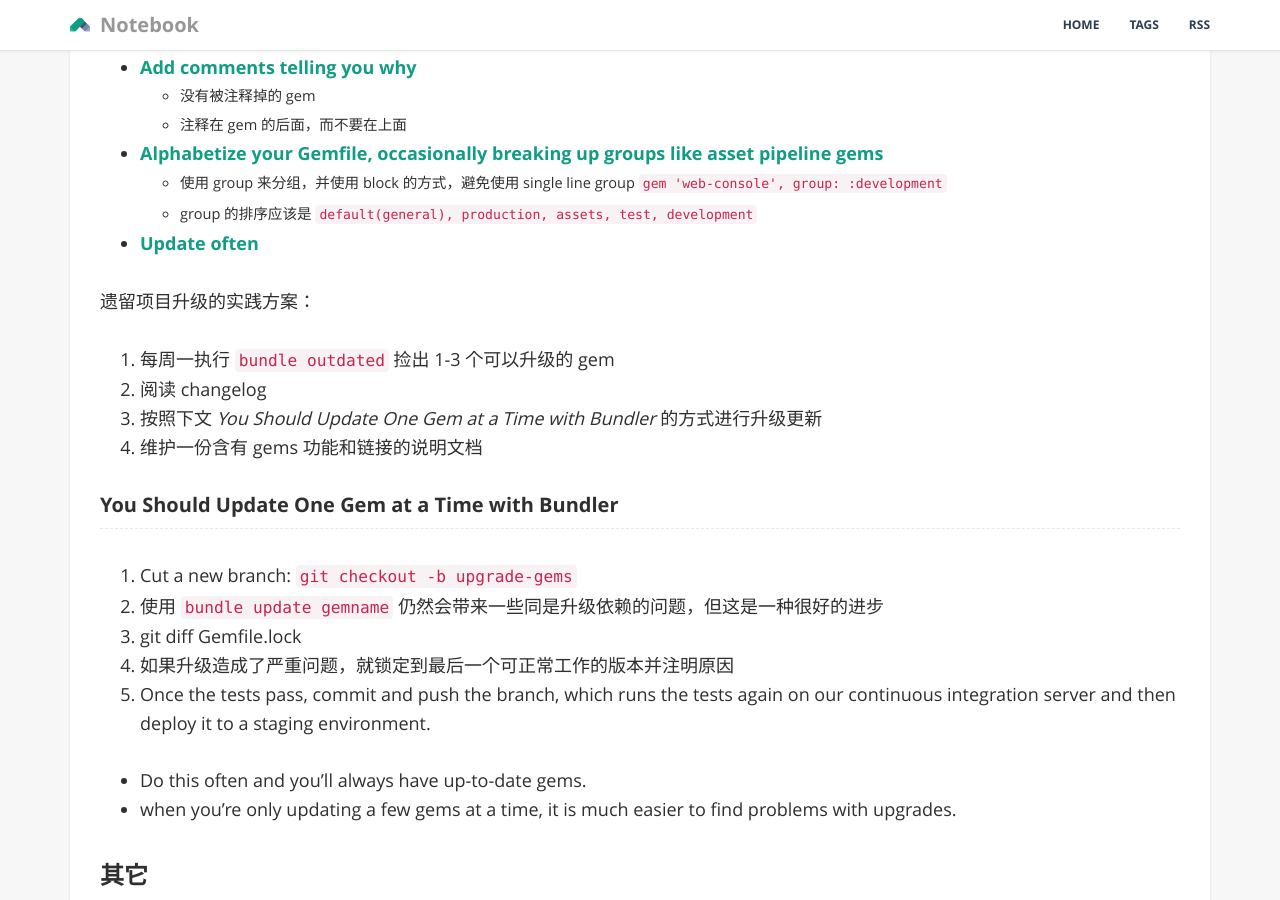
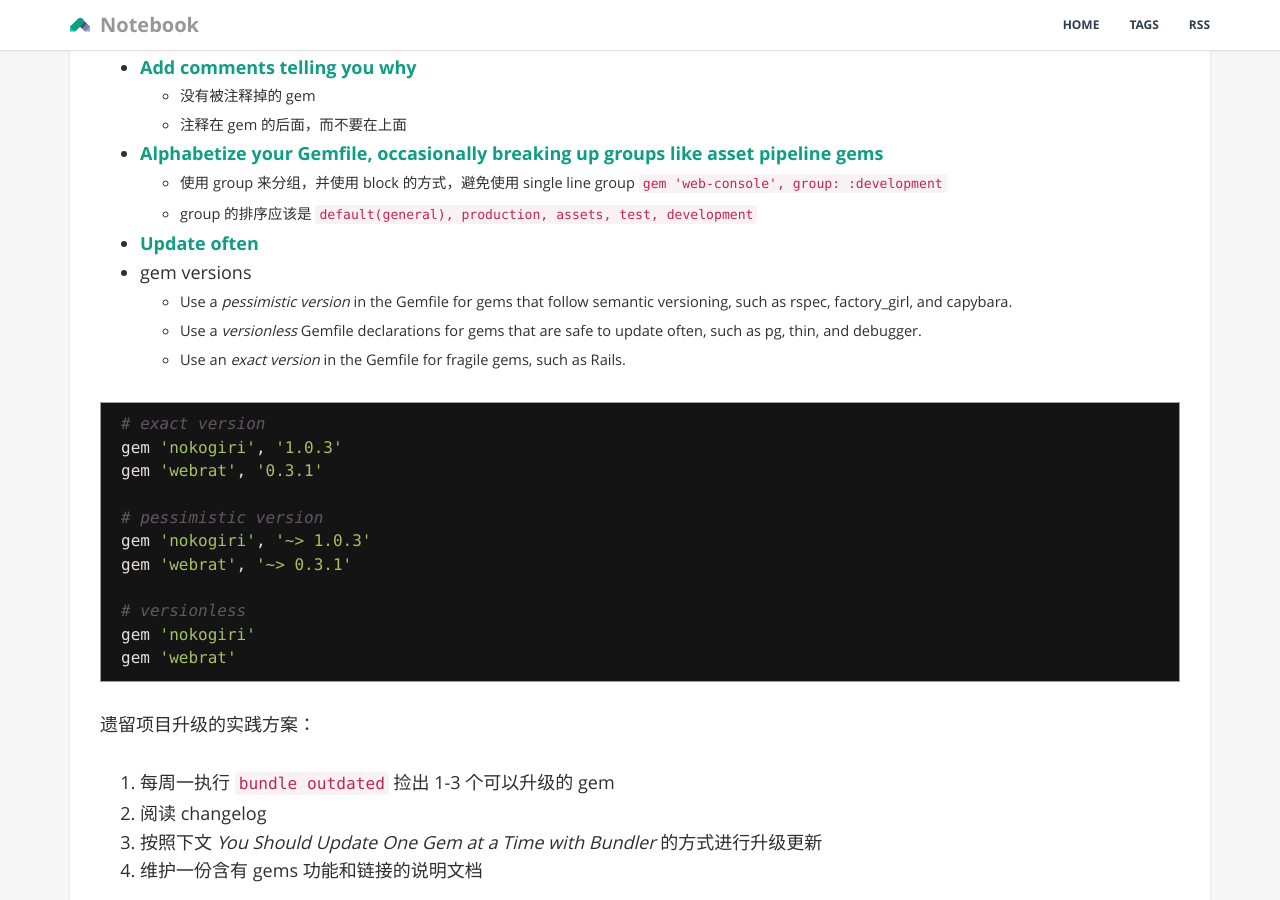
Before and after one commit to GiaoGiaoCat/GiaoGiaoCat.github.io, a Jekyll site: the page built from _posts/201801/2018-03-23-better-gemfile.md, in a window 1280 px wide and 900 px high, scrolled down 2289 px. Built offline with Jekyll 4.4.1, drawn with Linux system fonts in a browser that asks for light colours.

Commit message:
学习了

````diff
--- a/_posts/201801/2018-03-23-better-gemfile.md
+++ b/_posts/201801/2018-03-23-better-gemfile.md
@@ -101,6 +101,24 @@ end
   * 使用 group 来分组，并使用 block 的方式，避免使用 single line group `gem 'web-console', group: :development`
   * group 的排序应该是 `default(general), production, assets, test, development`
 * **Update often**
+* gem versions
+  * Use a *pessimistic version* in the Gemfile for gems that follow semantic versioning, such as rspec, factory_girl, and capybara.
+  * Use a *versionless* Gemfile declarations for gems that are safe to update often, such as pg, thin, and debugger.
+  * Use an *exact version* in the Gemfile for fragile gems, such as Rails.
+
+```ruby
+# exact version
+gem 'nokogiri', '1.0.3'
+gem 'webrat', '0.3.1'
+
+# pessimistic version
+gem 'nokogiri', '~> 1.0.3'
+gem 'webrat', '~> 0.3.1'
+
+# versionless
+gem 'nokogiri'
+gem 'webrat'
+```
 
 遗留项目升级的实践方案：
 
````
